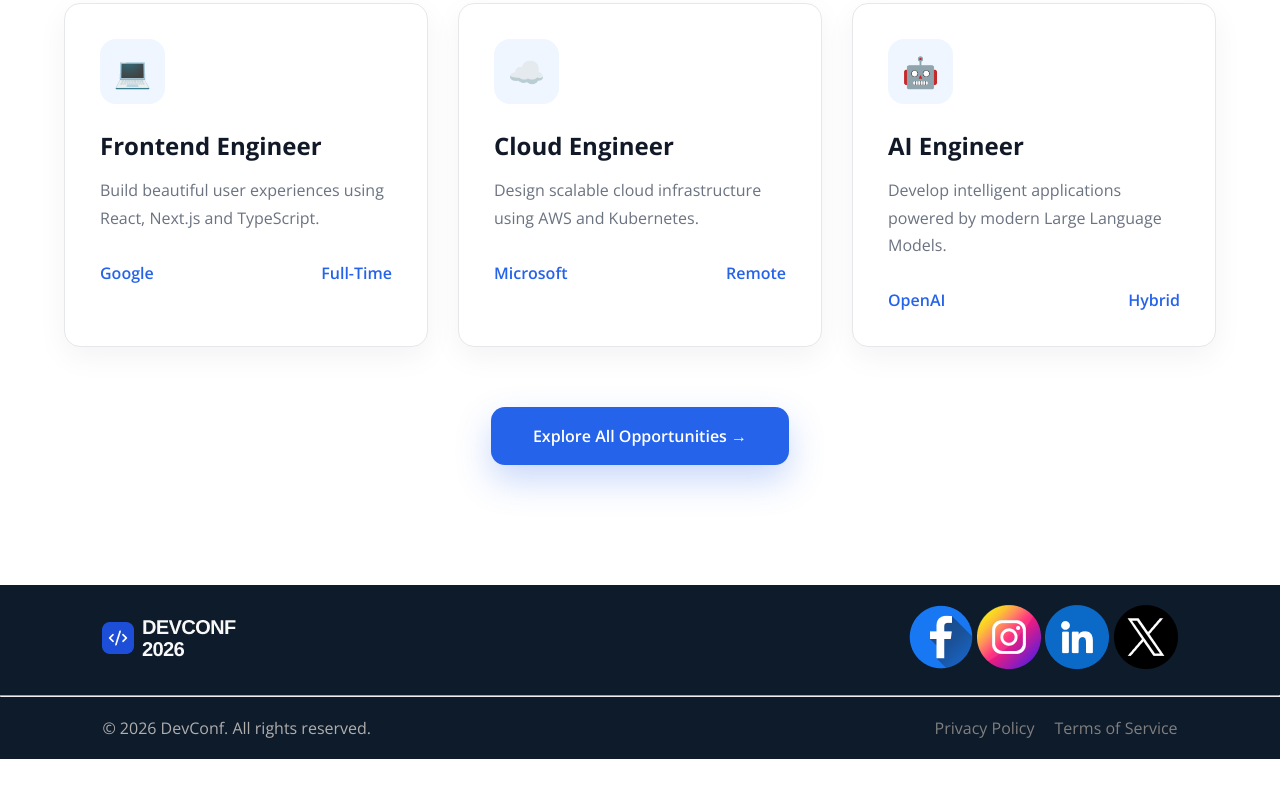
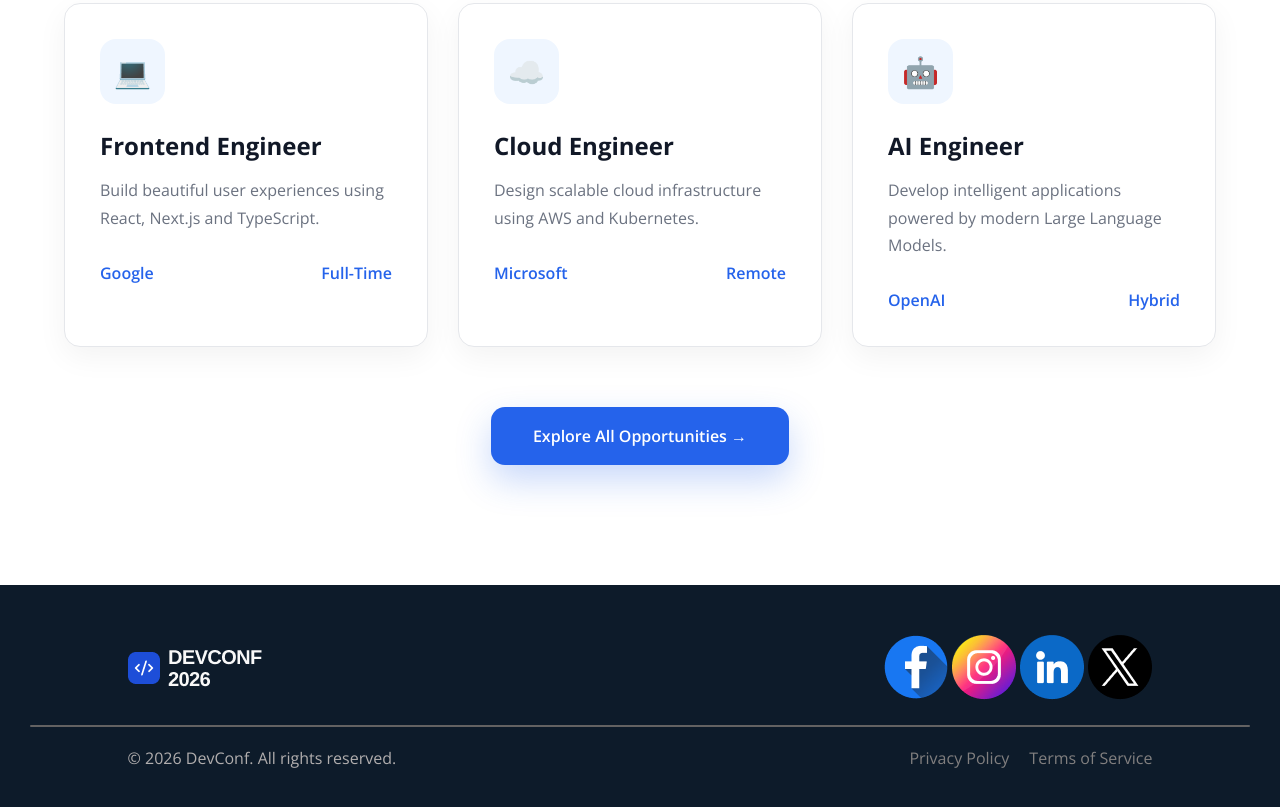
Before and after one commit to KaziFahad-dev/Assignment-1, a plain HTML site: page index.html in a window 1280 px wide. Shown: the part 3032-3839 px from the top of the page. Before the commit the page ends 3791 px from the top, so only its background shows below. Drawn offline with nearby package versions, Linux system fonts and the light colour scheme.

Commit message:
finished

```diff
--- a/styles/style.css
+++ b/styles/style.css
@@ -403,6 +403,7 @@
 /* footer  */
 footer{
     background-color: #0D1B2A;
+    padding: 30px;
 }
 .footer-icon{
     margin: 0 8%;
@@ -432,5 +433,8 @@
 }
 
 footer hr{
-    color: #575656;
+    height: 2px;
+    border: none;
+    background-color: #636262;
+    border-radius: 20px;
 }
```
